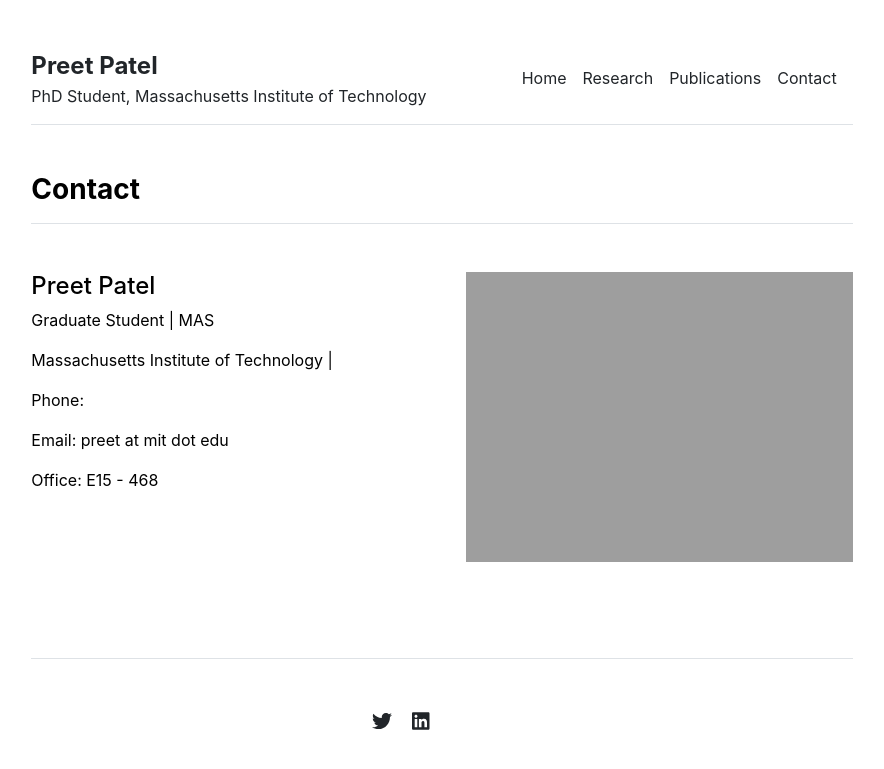
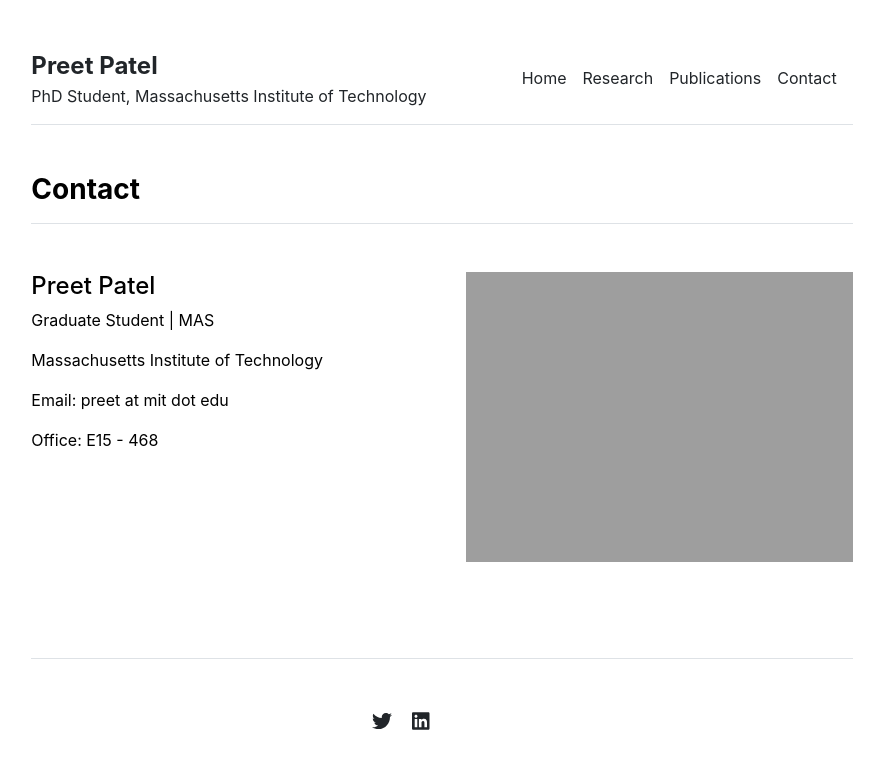
Before and after one commit to preet-mit/preet-mit, a Jekyll site: the page built from contact.md, in a window 1280 px wide. Shown: the top 769 px of the page, without its empty margins (198-1082 px from the left). Built offline with Jekyll 4.4.1, drawn with Linux system fonts in a browser that asks for light colours.

Commit message:
Update contact.html

```diff
--- a/_includes/contact.html
+++ b/_includes/contact.html
@@ -6,8 +6,7 @@
       <div class="col-md-6">
         <h4>{{ contact.name }}</h4>
         <p>{{ contact.title }} | {{ contact.department }}</p>
-        <p>{{ contact.institution }} | {{ contact.institution_address }}</p>
-        <p>Phone: {{ contact.phone }}</p>
+        <p>{{ contact.institution }}</p>
         <p>Email: {{ contact.email }}</p>
         <p>Office: {{ contact.office }}</p>
       </div>
```
